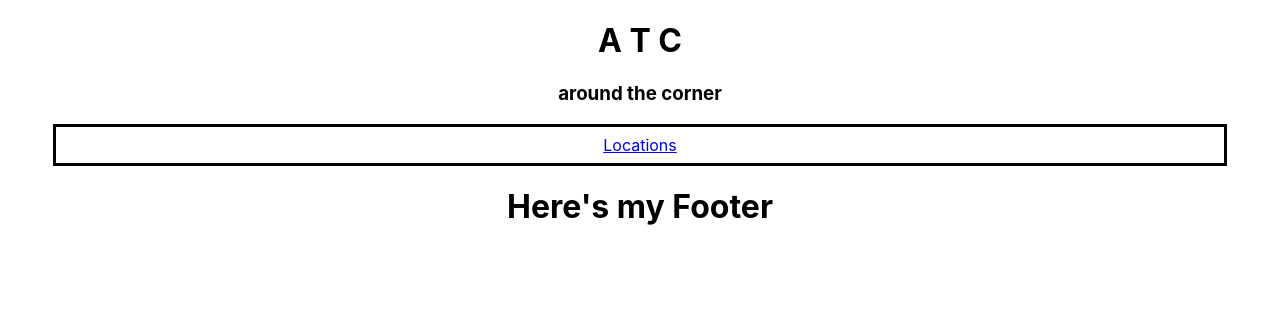
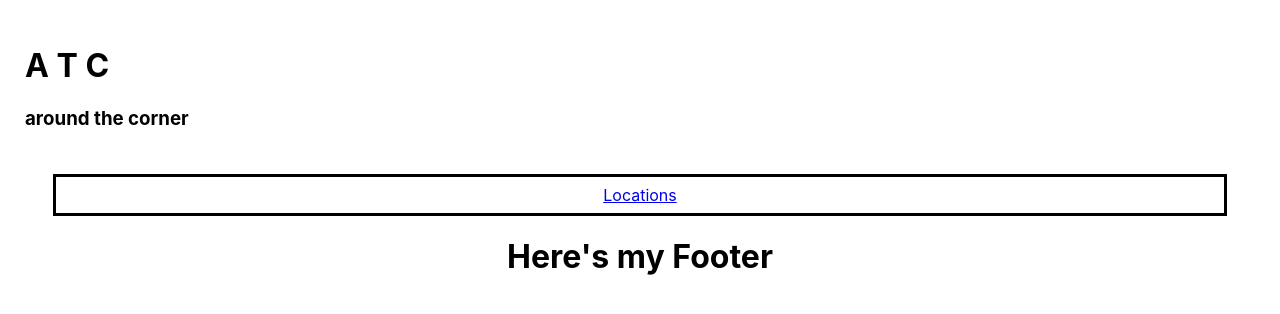
Before and after one commit to kellims/Project-3-ATC-frontend, a React (Create React App) app: page / in a window 1280 px wide. Shown: the top 314 px of the page. Built offline with nearby package versions, Linux system fonts and the light colour scheme.

Commit message:
Added some Styling

```diff
--- a/src/App.css
+++ b/src/App.css
@@ -20,6 +20,10 @@
   .App-logo {
     animation: App-logo-spin infinite 20s linear;
   }
+}
+
+.AppName {
+  padding: 25px;
 }
 
 .App-header {
--- a/src/App.js
+++ b/src/App.js
@@ -13,8 +13,9 @@ import Footer from "./components/Footer";
 function App() {
   return (
     <>
+    <Header />
       <div className="App">
-        <Header />
+
         <Routes>
           <Route path='/locations' element={<Locations />} />
           <Route path="/locations/:id" element={ <Information />} />
--- a/src/components/Header.js
+++ b/src/components/Header.js
@@ -14,8 +14,10 @@ function Header(props) {
 
     return (
         <header>
+            <div className="AppName">
         <h1>A T C</h1>
         <h3>around the corner</h3>
+        </div>
         <nav style={navStyle}>
           <Link to="/locations">
             <div>Locations</div>
--- a/src/pages/Information.js
+++ b/src/pages/Information.js
@@ -31,49 +31,8 @@ function Information() {
 
   console.log(locationInfo)
 
-  // const navigate = useNavigate()
 
-  // const removeLocation = async () => {
-  //   try {
-  //     const options = {
-  //       method: "DELETE"
-  //     }
 
-  //     const response = await fetch(URL, options)
-  //     const deletedLocation = await response.json()
-  //     console.log(deletedLocation)
-  //     navigate('')
-
-  //   } catch (error) {
-  //     console.log(error)
-  //     navigate(URL)
-  //   }
-
-  // }
-
-//   const [editForm, setEditForm] = useState(locationInfo)
-
-//   const updateLocation = async (e) => {
-//     e.preventDefault()
-
-//     try {
-//       await fetch(URL, {
-//         method: "PUT",
-//         headers: {
-//           "Content-Type": "application/json",
-//         },
-//         body: JSON.stringify(editForm),
-//       })
-
-//       getLocation()
-//     } catch (err) {
-//       console.log(err)
-//     }
-//   }
-
-// const handleChange = event => {
-//       setEditForm({ ...editForm, [event.target.name]: event.target.value })
-// }
 
 
 
@@ -81,7 +40,7 @@ function Information() {
     return (
       <>
       <div className="locationInfo">
-      <h1>Here's where you'll see all the information about each Location</h1>
+      <h1>Here's all your information about {locationInfo.place}</h1>
       <img src={locationInfo.img} alt={locationInfo.place+" image"} />
       <h2>Location: {locationInfo.place}</h2>
       <h2>Photo: {locationInfo.date}</h2>
```
